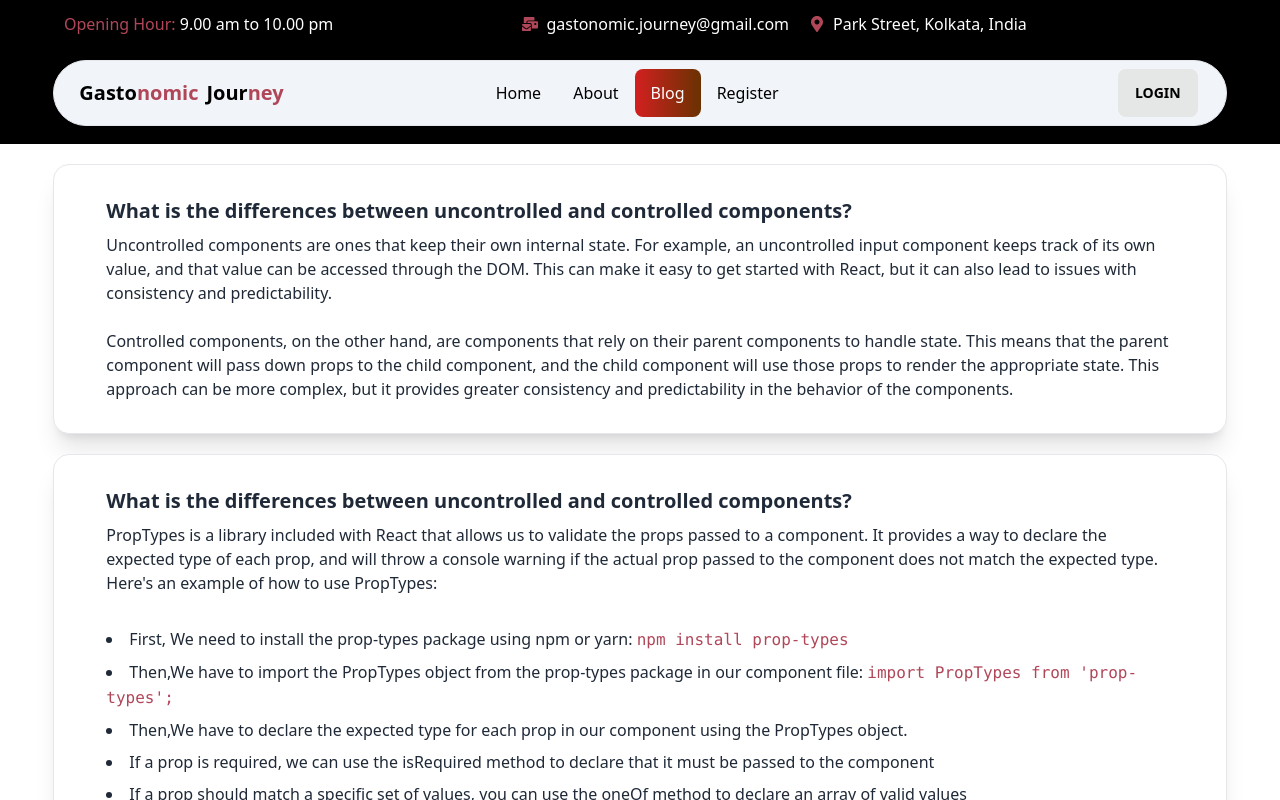
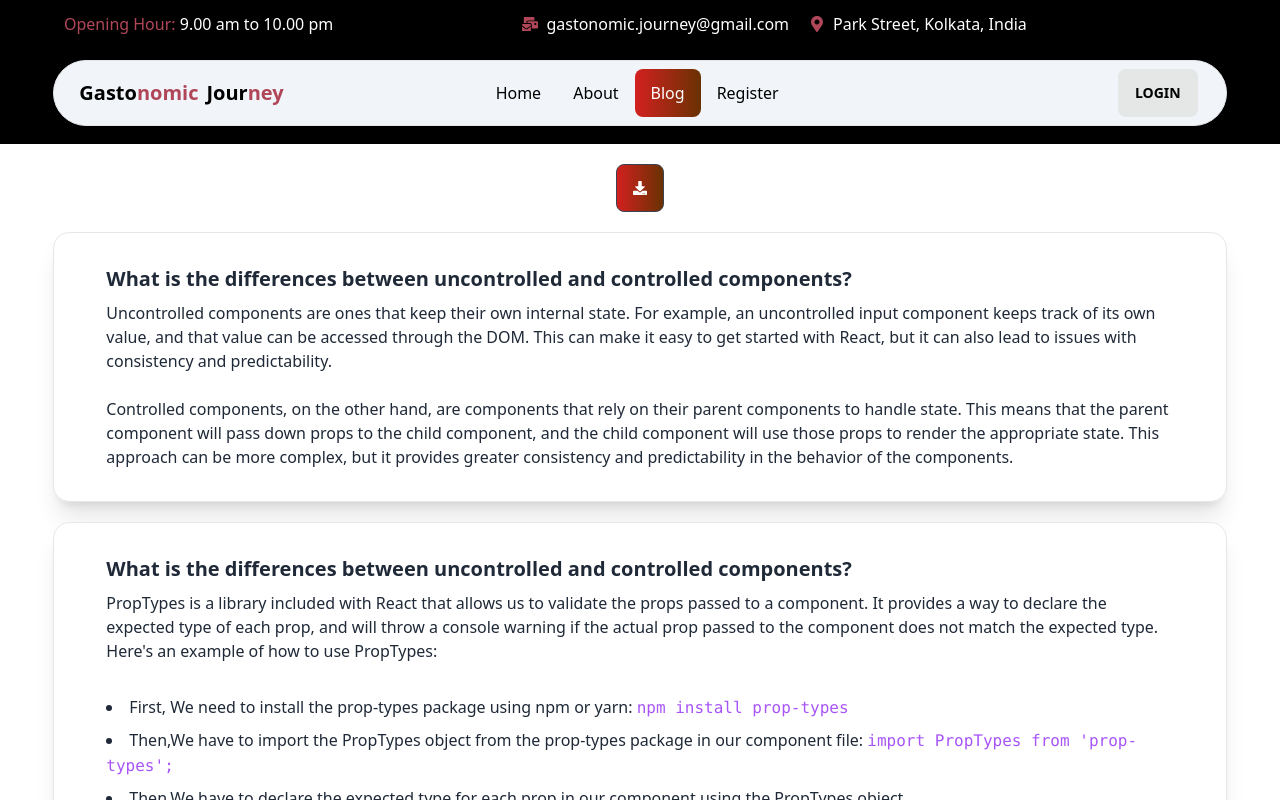
Before and after one commit to sm-alamin/gastonomic-journey, a React (Vite) app: page /blog in a window 1280 px wide. Shown: the top 800 px of the page. Built offline with nearby package versions, Linux system fonts and the light colour scheme; no server answers.

Commit message:
pdf download is added on blog page

```diff
--- a/package.json
+++ b/package.json
@@ -10,16 +10,17 @@
     "preview": "vite preview"
   },
   "dependencies": {
-    "@react-pdf/renderer": "^3.1.9",
     "@smastrom/react-rating": "^1.3.1",
     "daisyui": "^2.51.6",
     "firebase": "^9.21.0",
+    "jspdf": "^2.5.1",
     "localforage": "^1.10.0",
     "match-sorter": "^6.3.1",
     "react": "^18.2.0",
     "react-dom": "^18.2.0",
     "react-icons": "^4.8.0",
     "react-lazy-load": "^4.0.1",
+    "react-pdf": "^6.2.2",
     "react-router-dom": "^6.11.0",
     "react-spinners": "^0.13.8",
     "react-toastify": "^9.1.2",
--- a/src/pages/Blogs/Blog.jsx
+++ b/src/pages/Blogs/Blog.jsx
@@ -2,7 +2,7 @@ import React from "react";
 
 const Blog = () => {
   return (
-    <div className="w-11/12 mx-auto">
+    <div id="blog-post" className="w-11/12 mx-auto">
       <div className="card  bg-base-100 shadow-xl border px-5 mt-5 hover:bg-slate-200">
         <div className="card-body">
           <h2 className="card-title">
@@ -47,14 +47,14 @@ const Blog = () => {
               First, We need to install the prop-types package using npm or
               yarn:{" "}
             </a>
-            <code className="text-primary">npm install prop-types</code>
+            <code className="text-purple-500">npm install prop-types</code>
           </li>
           <li>
             <a href="">
               Then,We have to import the PropTypes object from the prop-types
               package in our component file:{" "}
             </a>
-            <code className="text-primary">
+            <code className="text-purple-500">
               import PropTypes from 'prop-types';
             </code>
           </li>
--- /dev/null
+++ b/src/pages/Blogs/Blogs.jsx
@@ -0,0 +1,51 @@
+import React from "react";
+import jsPDF from "jspdf";
+import html2canvas from "html2canvas";
+import Blog from "./Blog";
+import { FaDownload } from "react-icons/fa";
+
+const Blogs = () => {
+  const downloadPDF = () => {
+    // create a new jsPDF instance
+    const doc = new jsPDF("p", "pt", "a4", true);
+
+    // get the HTML content of the blog post
+    const blogPost = document.getElementById("blog-post");
+
+    // add a delay to allow time for the content to fully render
+    html2canvas(blogPost, {
+      width: window.innerWidth, // Set the width of the canvas to the window's width
+      windowWidth: document.documentElement.clientWidth, // Set the window width to the client's width
+      windowHeight: document.documentElement.clientHeight, // Set the window height to the client's height
+      scrollX: window.scrollX, // Set the scroll X position to the current window scroll position
+      scrollY: window.scrollY // Set the scroll Y position to the current window scroll position
+    }).then((canvas) => {
+      const imgData = canvas.toDataURL("image/png");
+
+      // add the image to the PDF document
+      const width = doc.internal.pageSize.getWidth();
+      const height = doc.internal.pageSize.getHeight();
+      doc.addImage(imgData, "PNG", 0, 0, width, height);
+
+      // save the PDF document
+      doc.save("blog-post.pdf");
+    });
+
+    // ensure that all resources are loaded before creating the PDF document
+    window.onload = () => {
+      doc.autoPrint(); // automatically open the print dialog
+    };
+  };
+
+  return (
+    <div>
+     <div className="text-center">
+
+     <button className="btn active mt-5" onClick={downloadPDF}><FaDownload /></button>
+     </div>
+      <Blog />
+    </div>
+  );
+};
+
+export default Blogs;
--- a/src/routes/Routes.jsx
+++ b/src/routes/Routes.jsx
@@ -8,6 +8,7 @@ import ErrorPage from "../pages/Error/ErrorPage";
 import About from "../pages/About/About";
 import Blog from "../pages/Blogs/Blog";
 import PrivateRoute from "./PrivateRoute";
+import Blogs from "../pages/Blogs/Blogs";
 
 const router = createBrowserRouter([
   {
@@ -25,7 +26,7 @@ const router = createBrowserRouter([
       },
       {
         path: "blog",
-        element: <Blog />,
+        element: <Blogs />,
       },
       {
         path: "view-details/:id",
```
Also changed, not shown: 1 other file (tests, documents, lock files or other folders).
